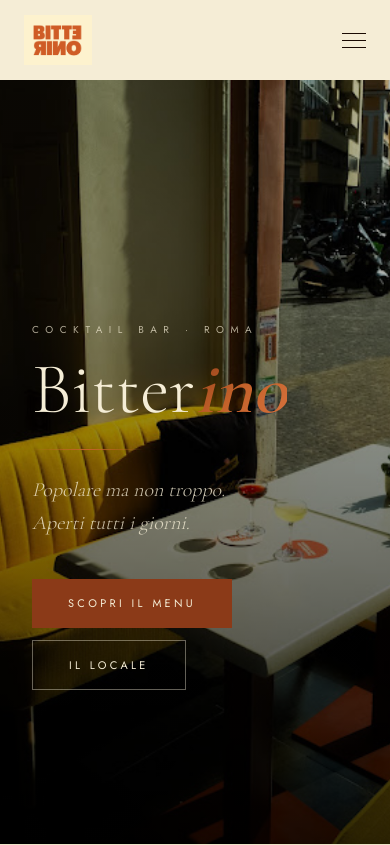
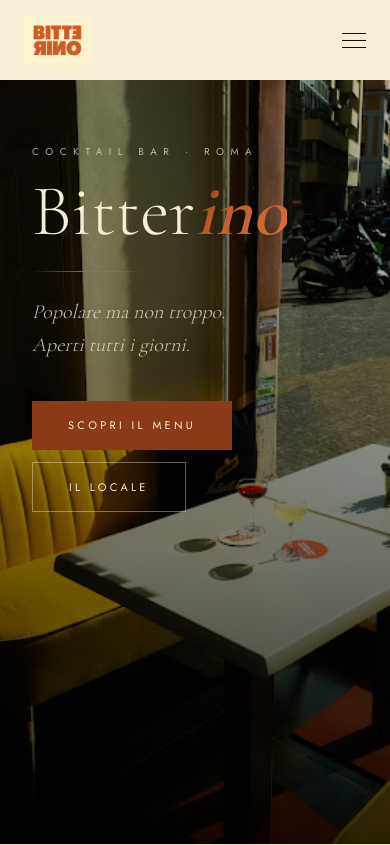
Before and after one commit to Simone-Anc/bitterino, a Next.js app: page / in a window 390 px wide. Shown: the top 845 px of the page. Built offline with nearby package versions, Linux system fonts and the light colour scheme.

Commit message:
alzato tutto il titolo v2

```diff
--- a/src/components/Contact.tsx
+++ b/src/components/Contact.tsx
@@ -4,8 +4,8 @@
 import { motion, useInView, useReducedMotion } from "framer-motion";
 
 const HOURS_TABLE = [
-  { days: "Lunedì — Giovedì", time: "18:00 — 00:00" },
-  { days: "Venerdì — Domenica", time: "18:00 — 02:00" },
+  { days: "Domenica — Giovedì", time: "18:00 — 00:00" },
+  { days: "Venerdì — Sabato", time: "18:00 — 02:00" },
 ];
 
 
--- a/src/components/Hero.tsx
+++ b/src/components/Hero.tsx
@@ -34,9 +34,9 @@
       {/* ── TEXT: over image on mobile (z-10), left panel on desktop ── */}
       <div
         className="relative z-10 md:z-auto md:order-1 md:w-1/2 md:bg-cream
-                   flex flex-col justify-center
+                   flex flex-col justify-start md:justify-center
                    px-8 md:px-16 lg:px-24
-                   pt-50 pb-16 md:py-24"
+                   pt-28 pb-16 md:py-24"
       >
         <motion.p
           initial={a ? { opacity: 0 } : false}
```
